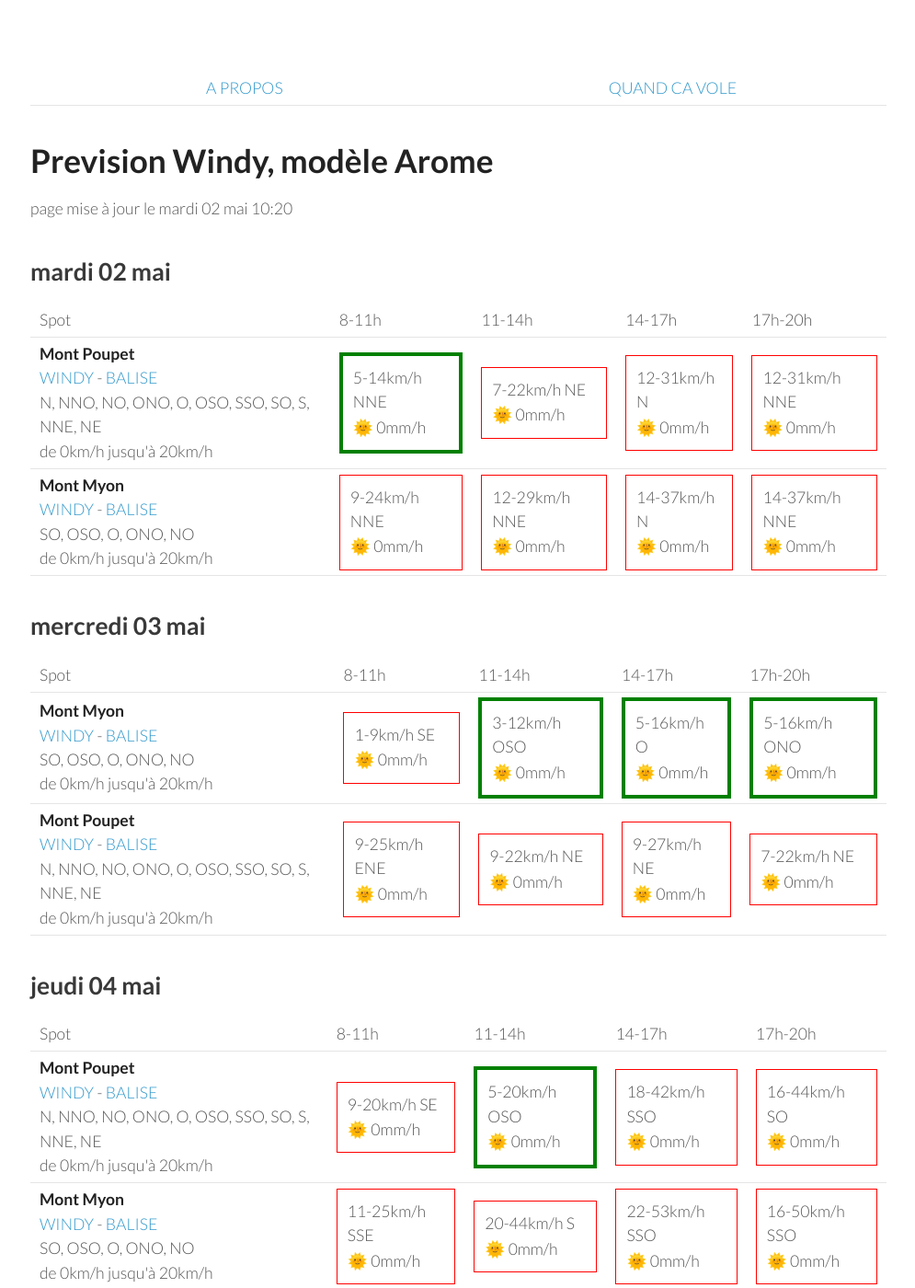
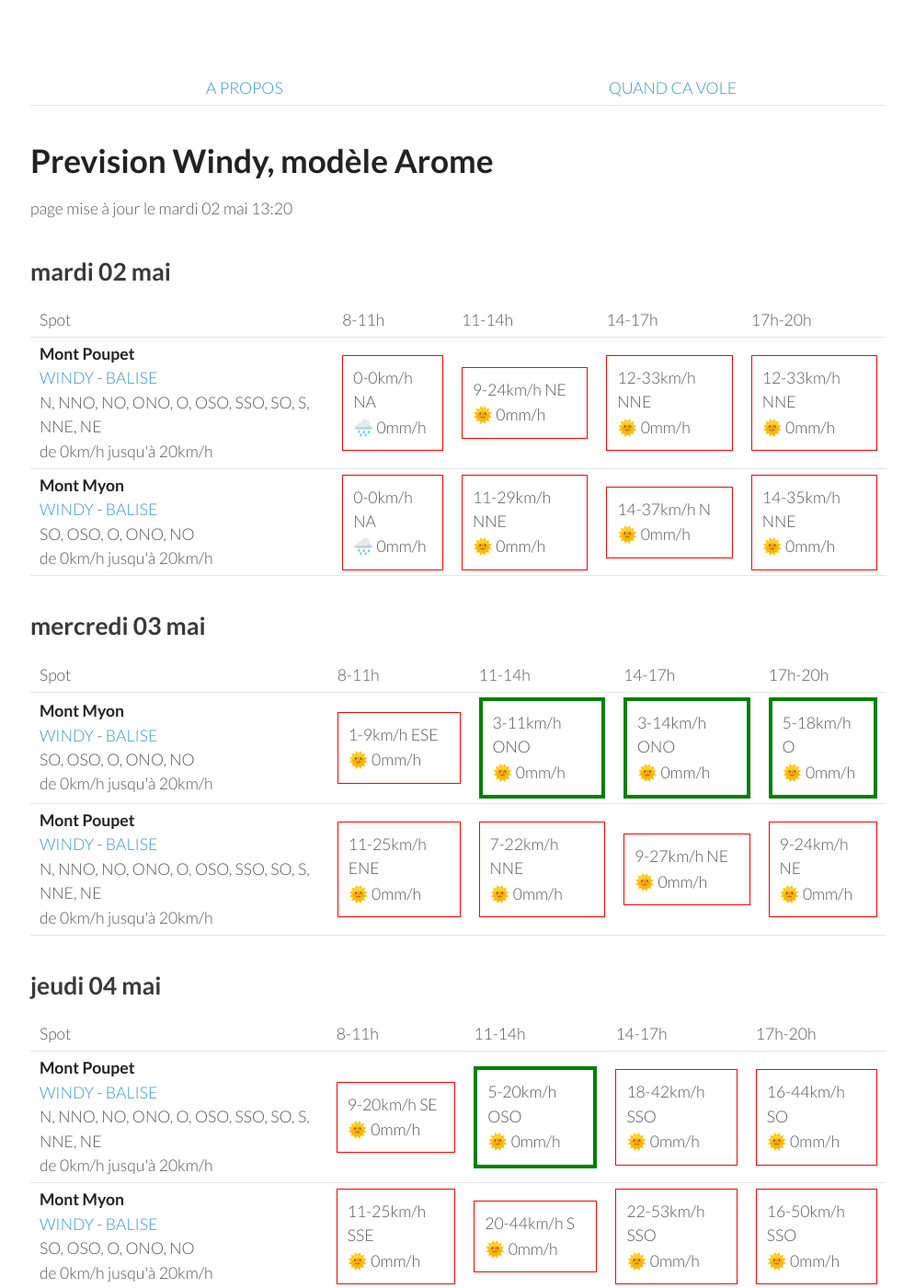
Before and after one commit to parapente-dans-le-nord/parapente-dans-le-nord.github.io, a Jekyll site: the page built from jura.markdown, in a window 1280 px wide and 1400 px high. Shown: the whole window at 92% size, without its empty margins (25-1020 px from the left). Built offline with Jekyll 4.4.1, drawn with Linux system fonts in a browser that asks for light colours.

Commit message:
update index.markdown

```diff
--- a/jura.markdown
+++ b/jura.markdown
@@ -7,7 +7,7 @@ title:  "Tous les spots"
 {: .links}
 
 # Prevision Windy, modèle Arome
-page mise à jour le mardi 02 mai 10:20
+page mise à jour le mardi 02 mai 13:20
 
 ## mardi 02 mai
 
@@ -24,21 +24,19 @@ page mise à jour le mardi 02 mai 10:20
 <tr>
         <td><strong>Mont Poupet</strong><br><a href="https://windy.com/46.970/5.876?46.541,5.876,8">WINDY</a> - <span class=""><a href="http://www.balisemeteo.com/balise.php?idBalise=92">BALISE</a> </span><br> <span class="vent-favorable">N, NNO, NO, ONO, O, OSO, SSO, SO, S, NNE, NE</span><br><span class="force-vent">de 0km/h jusqu'à 20km/h</span> </td>
 
-            <td><div class="flyable"><p>5-14km/h NNE</p><p>🌞 0mm/h</p></div></td>
-            <td><div class="not-flyable"><p>7-22km/h NE</p><p>🌞 0mm/h</p></div></td>
-            <td><div class="not-flyable"><p>12-31km/h N</p><p>🌞 0mm/h</p></div></td>
-            <td><div class="not-flyable"><p>12-31km/h NNE</p><p>🌞 0mm/h</p></div></td>
-
+            <td><div class="not-flyable"><p>0-0km/h NA</p><p>🌧️ 0mm/h</p></div></td>
+            <td><div class="not-flyable"><p>9-24km/h NE</p><p>🌞 0mm/h</p></div></td>
+            <td><div class="not-flyable"><p>12-33km/h NNE</p><p>🌞 0mm/h</p></div></td>
+            <td><div class="not-flyable"><p>12-33km/h NNE</p><p>🌞 0mm/h</p></div></td>
 
     </tr>
 <tr>
         <td><strong>Mont Myon</strong><br><a href="https://windy.com/46.331/5.397?45.898,5.394,8,m:eWoagj8">WINDY</a> - <span class=""><a href="http://www.balisemeteo.com/balise.php?idBalise=70">BALISE</a> </span><br> <span class="vent-favorable">SO, OSO, O, ONO, NO</span><br><span class="force-vent">de 0km/h jusqu'à 20km/h</span> </td>
 
-            <td><div class="not-flyable"><p>9-24km/h NNE</p><p>🌞 0mm/h</p></div></td>
-            <td><div class="not-flyable"><p>12-29km/h NNE</p><p>🌞 0mm/h</p></div></td>
+            <td><div class="not-flyable"><p>0-0km/h NA</p><p>🌧️ 0mm/h</p></div></td>
+            <td><div class="not-flyable"><p>11-29km/h NNE</p><p>🌞 0mm/h</p></div></td>
             <td><div class="not-flyable"><p>14-37km/h N</p><p>🌞 0mm/h</p></div></td>
-            <td><div class="not-flyable"><p>14-37km/h NNE</p><p>🌞 0mm/h</p></div></td>
-
+            <td><div class="not-flyable"><p>14-35km/h NNE</p><p>🌞 0mm/h</p></div></td>
 
     </tr>
 
@@ -60,20 +58,20 @@ page mise à jour le mardi 02 mai 10:20
 <tr>
         <td><strong>Mont Myon</strong><br><a href="https://windy.com/46.331/5.397?45.898,5.394,8,m:eWoagj8">WINDY</a> - <span class=""><a href="http://www.balisemeteo.com/balise.php?idBalise=70">BALISE</a> </span><br> <span class="vent-favorable">SO, OSO, O, ONO, NO</span><br><span class="force-vent">de 0km/h jusqu'à 20km/h</span> </td>
 
-            <td><div class="not-flyable"><p>1-9km/h SE</p><p>🌞 0mm/h</p></div></td>
-            <td><div class="flyable"><p>3-12km/h OSO</p><p>🌞 0mm/h</p></div></td>
-            <td><div class="flyable"><p>5-16km/h O</p><p>🌞 0mm/h</p></div></td>
-            <td><div class="flyable"><p>5-16km/h ONO</p><p>🌞 0mm/h</p></div></td>
+            <td><div class="not-flyable"><p>1-9km/h ESE</p><p>🌞 0mm/h</p></div></td>
+            <td><div class="flyable"><p>3-11km/h ONO</p><p>🌞 0mm/h</p></div></td>
+            <td><div class="flyable"><p>3-14km/h ONO</p><p>🌞 0mm/h</p></div></td>
+            <td><div class="flyable"><p>5-18km/h O</p><p>🌞 0mm/h</p></div></td>
 
 
     </tr>
 <tr>
         <td><strong>Mont Poupet</strong><br><a href="https://windy.com/46.970/5.876?46.541,5.876,8">WINDY</a> - <span class=""><a href="http://www.balisemeteo.com/balise.php?idBalise=92">BALISE</a> </span><br> <span class="vent-favorable">N, NNO, NO, ONO, O, OSO, SSO, SO, S, NNE, NE</span><br><span class="force-vent">de 0km/h jusqu'à 20km/h</span> </td>
 
-            <td><div class="not-flyable"><p>9-25km/h ENE</p><p>🌞 0mm/h</p></div></td>
-            <td><div class="not-flyable"><p>9-22km/h NE</p><p>🌞 0mm/h</p></div></td>
+            <td><div class="not-flyable"><p>11-25km/h ENE</p><p>🌞 0mm/h</p></div></td>
+            <td><div class="not-flyable"><p>7-22km/h NNE</p><p>🌞 0mm/h</p></div></td>
             <td><div class="not-flyable"><p>9-27km/h NE</p><p>🌞 0mm/h</p></div></td>
-            <td><div class="not-flyable"><p>7-22km/h NE</p><p>🌞 0mm/h</p></div></td>
+            <td><div class="not-flyable"><p>9-24km/h NE</p><p>🌞 0mm/h</p></div></td>
 
 
     </tr>
```
